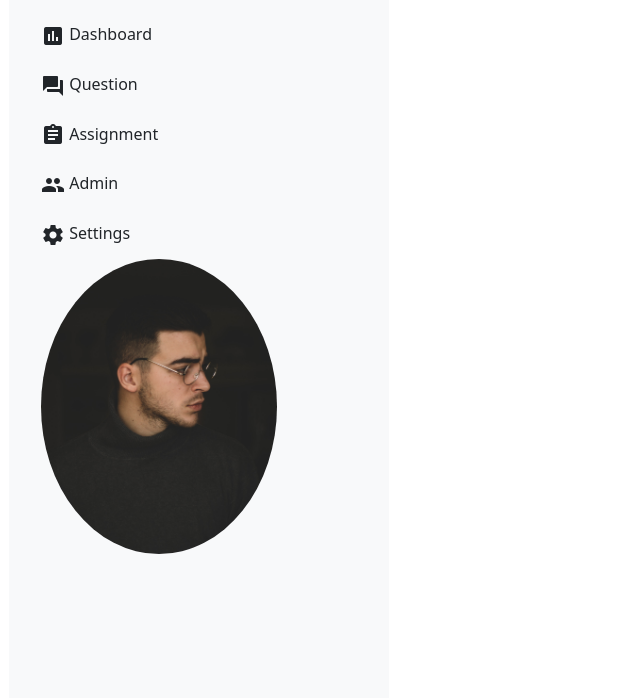
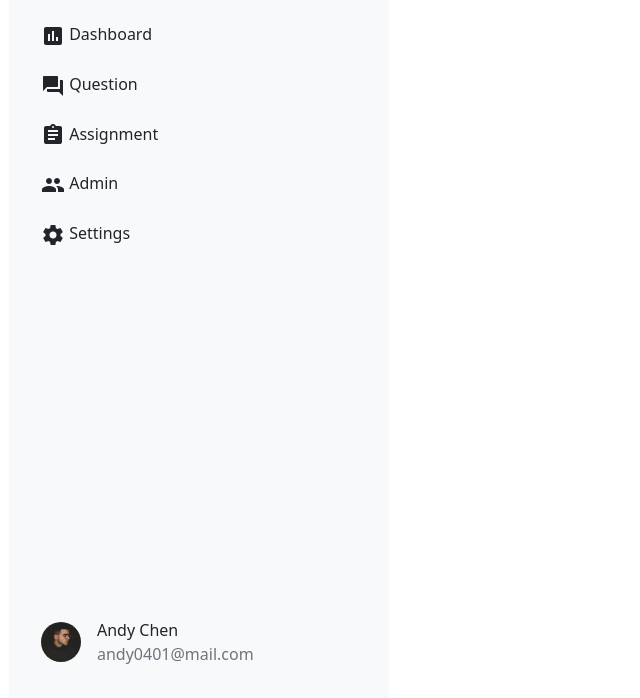
Before and after one commit to canaerkk/HexSchoolW5, a plain HTML site: page dist/index.html in a window 1280 px wide. Shown: the part 102-800 px from the top of the page, without its empty margins (61-701 px from the left). Drawn offline with Linux system fonts and the light colour scheme.

Commit message:
aside menu complted

```diff
--- /dev/null
+++ b/app/assets/style/_generalsetting.scss
@@ -0,0 +1,22 @@
+.user-card{
+    display: flex;
+    align-items: center;
+}
+.user-card-image{
+    min-width: 40px;
+    height: 40px;
+    border-radius: 50%;
+    overflow: hidden;
+    display: inline-block;
+    margin-right: 16px;
+    img{
+        object-fit: cover;
+        width: 100%;
+        height: 100%;
+    }
+}
+.user-card-content{
+    span{
+        display: block;
+    }
+}
--- a/app/assets/style/all.scss
+++ b/app/assets/style/all.scss
@@ -1,2 +1,3 @@
 @import "bootstrap/bootstrap";
 @import "fonts";
+@import "generalsetting";
--- a/app/layout.ejs
+++ b/app/layout.ejs
@@ -13,7 +13,7 @@
 <body>
 <div class="container">
   <div class="row">
-    <aside class="col-4 pt-7 ps-7 pe-8 bg-light vh-100">
+    <aside class="col-4 pt-7 ps-7 pe-8 bg-light vh-100 d-flex flex-column justify-content-start">
       <h1 class="mb-7"><a href="index.html" class="text-nowrap"><img src="./assets/images/logo-ANSWER.svg" alt="logo"></a></h1>
       <ul class="nav flex-column">
         <li class="lh-base">
@@ -34,7 +34,15 @@
           <a class="text-decoration-none text-dark text-nowrap py-3 d-block" href="#"><span class="material-icons align-middle">settings</span> Settings</a>
         </li>
       </ul>
-      <h2 class=""><img src="./assets/images/andychen.jpeg" class="img-fluid rounded-circle" alt=""></h2>
+      <div class="user-card mt-auto mb-7">
+        <div class="user-card-image">
+          <img src="./assets/images/andychen.jpeg" alt="">
+        </div>
+        <div class="user-card-content">
+          <span class="text-dark">Andy Chen</span>
+          <span><a href="mailto:andy0401@mail.com"  class="text-decoration-none link-secondary">andy0401@mail.com</a></span>
+        </div>
+      </div>
     </aside>
     <div class="mainarea col-8">
       <%- contents %>
--- a/dist/index.html
+++ b/dist/index.html
@@ -13,7 +13,7 @@
 <body>
 <div class="container">
   <div class="row">
-    <aside class="col-4 pt-7 ps-7 pe-8 bg-light vh-100">
+    <aside class="col-4 pt-7 ps-7 pe-8 bg-light vh-100 d-flex flex-column justify-content-start">
       <h1 class="mb-7"><a href="index.html" class="text-nowrap"><img src="./assets/images/logo-ANSWER.svg" alt="logo"></a></h1>
       <ul class="nav flex-column">
         <li class="lh-base">
@@ -34,7 +34,15 @@
           <a class="text-decoration-none text-dark text-nowrap py-3 d-block" href="#"><span class="material-icons align-middle">settings</span> Settings</a>
         </li>
       </ul>
-      <h2 class=""><img src="./assets/images/andychen.jpeg" class="img-fluid rounded-circle" alt=""></h2>
+      <div class="user-card mt-auto mb-7">
+        <div class="user-card-image">
+          <img src="./assets/images/andychen.jpeg" alt="">
+        </div>
+        <div class="user-card-content">
+          <span class="text-dark">Andy Chen</span>
+          <span><a href="mailto:andy0401@mail.com"  class="text-decoration-none link-secondary">andy0401@mail.com</a></span>
+        </div>
+      </div>
     </aside>
     <div class="mainarea col-8">
 
```
Also changed, not shown: dist/assets/style/all.css, 1 other file.
